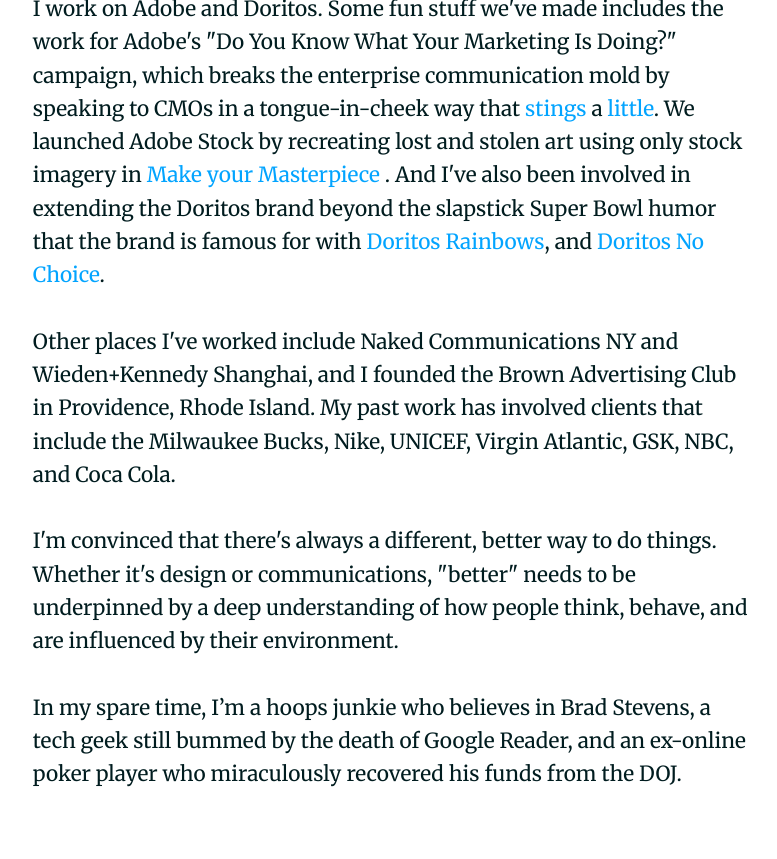
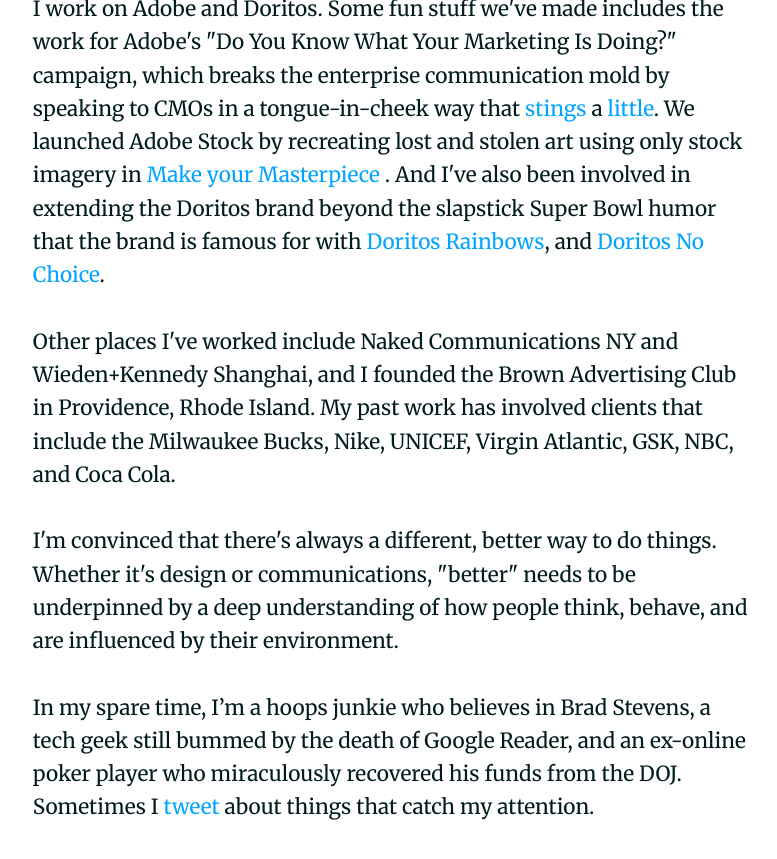
Before and after one commit to hbharding/etienne, a Jekyll site: the page built from index.html, in a window 1280 px wide and 900 px high, scrolled down 1539 px. Shown: the top 859 px of the window, without its empty margins (248-1025 px from the left). Built offline with Jekyll 4.4.1, drawn with Linux system fonts in a browser that asks for light colours; nearby versions of some CDN libraries; Markdown is read by kramdown in place of the engine named in the settings.

Commit message:
Update index.html

```diff
--- a/index.html
+++ b/index.html
@@ -13,7 +13,7 @@
 
 <p>I'm convinced that there's always a different, better way to do things.  Whether it's design or communications, "better" needs to be underpinned by a deep understanding of how people think, behave, and are influenced by their environment.</p>
 
-<p>In my spare time, I’m a hoops junkie who believes in Brad Stevens, a tech geek still bummed by the death of Google Reader, and an ex-online poker player who miraculously recovered his funds from the DOJ.</p>
+<p>In my spare time, I’m a hoops junkie who believes in Brad Stevens, a tech geek still bummed by the death of Google Reader, and an ex-online poker player who miraculously recovered his funds from the DOJ.  Sometimes I <a href="https://twitter.com/etiennehma" target="_blank">tweet</a> about things that catch my attention.</p>
 
 
 
```
